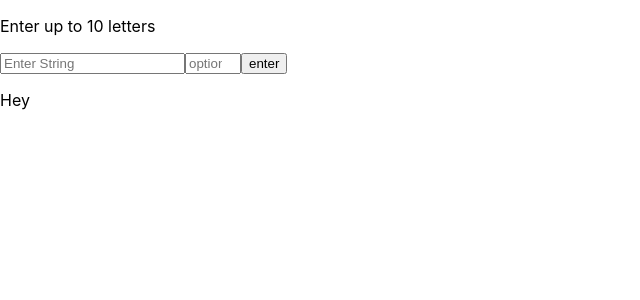
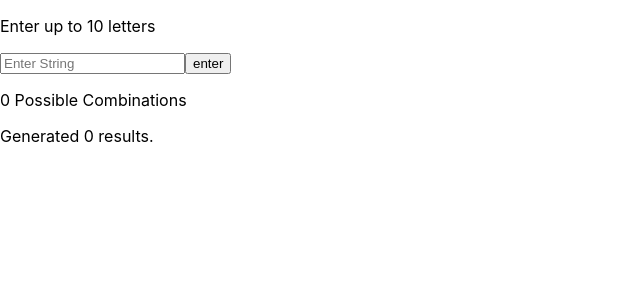
Before and after one commit to asherscott/word-me, a React (Create React App) app in the folder client/: page / in a window 1280 px wide. Shown: the top 300 px of the page, without its empty margins (0-640 px from the left). Built offline with nearby package versions, Linux system fonts and the light colour scheme.

Commit message:
removed number input, changed list display

```diff
--- a/client/src/App.js
+++ b/client/src/App.js
@@ -1,26 +1,39 @@
 import "./App.css";
 import { useState } from "react";
 import dictonary from "./dictonary.json";
+import RenderList from "./RenderList";
 
 function App() {
   const [list, setList] = useState([]);
   const [letters, setLetters] = useState("");
-  const [wordLength, setWordLength] = useState("");
 
-  const renderList = list.map((word, idx) => <li key={idx}>{word}</li>);
+  const renderLists = list.map((words, idx) => {
+    if (words.length > 0) {
+      return (
+        <div key={idx}>
+          <p>{words[0].length} Letter Words</p>
+          <RenderList words={words} />
+        </div>
+      );
+    }
+  });
 
-  function getComboNum(num, length) {
+  const resultNum = list.reduce(
+    (wordSum, currList) => currList.length + wordSum,
+    0
+  );
+
+  const comboNum = (num) => {
     if (num < 3) return num;
 
-    let current = num;
     let fac = 1;
-    while (current > num - (length || num)) {
-      fac *= current;
-      current--;
+    while (num > 0) {
+      fac *= num;
+      num--;
     }
 
     return fac;
-  }
+  };
 
   function permutator(n, str) {
     let result = [];
@@ -45,13 +58,25 @@ function App() {
     return result;
   }
 
+  function createLists() {
+    let newList = [];
+    let wordLength = letters.length;
+
+    while (wordLength > 1) {
+      const defaultList = permutator(wordLength, letters.split(""));
+      const uniqueList = [...new Set(defaultList)];
+
+      newList = [...newList, uniqueList];
+      wordLength--;
+    }
+
+    return newList;
+  }
+
   function handleSubmit(e) {
     e.preventDefault();
 
-    const newList = permutator(wordLength || letters.length, letters.split(""));
-    const uniqueList = [...new Set(newList)];
-
-    setList(uniqueList);
+    setList(createLists);
   }
 
   return (
@@ -68,27 +93,14 @@ function App() {
           placeholder="Enter String"
           required
         ></input>
-
-        <input
-          onChange={(e) => setWordLength(parseInt(e.target.value))}
-          value={wordLength}
-          min="1"
-          max="10"
-          type="number"
-          placeholder="optional"
-        ></input>
         <button type="submit">enter</button>
       </form>
 
-      <p>
-        {letters
-          ? getComboNum(letters.length) + " Possible Combinations"
-          : "Hey"}
-      </p>
+      <p>{comboNum(letters.length)} Possible Combinations</p>
 
-      {list.length > 0 && <p>Generated {list.length} results.</p>}
+      <p>Generated {resultNum} results.</p>
 
-      <ul>{renderList}</ul>
+      <div>{renderLists}</div>
     </div>
   );
 }
--- /dev/null
+++ b/client/src/RenderList.js
@@ -0,0 +1,11 @@
+function RenderList({ words }) {
+  //   const list = words.map((word, idx) => <li key={idx}>{word}</li>);
+
+  //   return <ul>{list}</ul>;
+
+  const list = words.join(", ");
+
+  return <p>{list}</p>;
+}
+
+export default RenderList;
```
Also changed, not shown: 1 other file (tests, documents, lock files or other folders).
